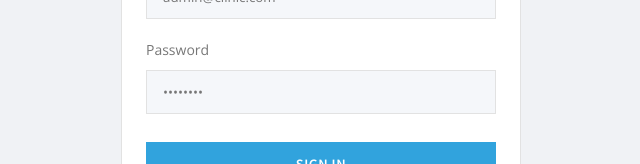
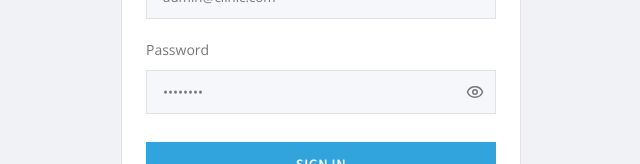
Before and after one commit to vishwajit15-git/medlayer, a React (Vite) app in the folder frontend/: page /login in a window 1280 px wide. Shown: the part 431-595 px from the top of the page, without its empty margins (319-959 px from the left). Built offline with nearby package versions, Linux system fonts and the light colour scheme; no server answers.

Commit message:
feat: implement staff management interface with registration and role-based account access control

```diff
--- a/frontend/src/pages/Login.jsx
+++ b/frontend/src/pages/Login.jsx
@@ -1,13 +1,14 @@
 import React, { useState } from 'react';
 import { useAuth } from '../context/AuthContext';
 import { useNavigate, Link } from 'react-router-dom';
-import { Activity } from 'lucide-react';
+import { Activity, Eye, EyeOff } from 'lucide-react';
 
 const Login = () => {
   const { login } = useAuth();
   const navigate = useNavigate();
   const [email, setEmail] = useState('');
   const [password, setPassword] = useState('');
+  const [showPassword, setShowPassword] = useState(false);
   const [error, setError] = useState('');
   const [loading, setLoading] = useState(false);
   const [loginRole, setLoginRole] = useState('admin');
@@ -116,13 +117,35 @@ const Login = () => {
           </div>
           <div>
             <label style={{ display: 'block', marginBottom: '0.5rem', fontSize: '0.875rem', color: 'var(--text-secondary)' }}>Password</label>
+            <div style={{ position: 'relative' }}>
               <input
-              type="password"
+                type={showPassword ? "text" : "password"}
                 required
                 value={password}
                 onChange={(e) => setPassword(e.target.value)}
                 placeholder="••••••••"
+                style={{ width: '100%', paddingRight: '2.5rem', boxSizing: 'border-box' }}
               />
+              <button
+                type="button"
+                onClick={() => setShowPassword(!showPassword)}
+                style={{
+                  position: 'absolute',
+                  right: '0.5rem',
+                  top: '50%',
+                  transform: 'translateY(-50%)',
+                  background: 'none',
+                  border: 'none',
+                  color: 'var(--text-secondary)',
+                  cursor: 'pointer',
+                  padding: '0.25rem',
+                  display: 'flex',
+                  alignItems: 'center'
+                }}
+              >
+                {showPassword ? <EyeOff size={18} /> : <Eye size={18} />}
+              </button>
+            </div>
           </div>
           <button type="submit" className="btn btn-primary" disabled={loading} style={{ marginTop: '0.5rem' }}>
             {loading ? 'Authenticating...' : 'Sign In'}
--- a/frontend/src/pages/Register.jsx
+++ b/frontend/src/pages/Register.jsx
@@ -1,6 +1,6 @@
 import React, { useState } from 'react';
 import { useNavigate, Link } from 'react-router-dom';
-import { ShieldCheck } from 'lucide-react';
+import { ShieldCheck, Eye, EyeOff } from 'lucide-react';
 import api from '../api/axios';
 
 const Register = () => {
@@ -10,6 +10,7 @@ const Register = () => {
     email: '',
     password: ''
   });
+  const [showPassword, setShowPassword] = useState(false);
   const [error, setError] = useState('');
   const [success, setSuccess] = useState('');
   const [loading, setLoading] = useState(false);
@@ -74,13 +75,35 @@ const Register = () => {
           </div>
           <div>
             <label style={{ display: 'block', marginBottom: '0.5rem', fontSize: '0.875rem', color: 'var(--text-secondary)' }}>Admin Password</label>
+            <div style={{ position: 'relative' }}>
               <input
-              type="password"
+                type={showPassword ? "text" : "password"}
                 required
                 value={formData.password}
                 onChange={(e) => setFormData({...formData, password: e.target.value})}
                 placeholder="••••••••"
+                style={{ width: '100%', paddingRight: '2.5rem', boxSizing: 'border-box' }}
               />
+              <button
+                type="button"
+                onClick={() => setShowPassword(!showPassword)}
+                style={{
+                  position: 'absolute',
+                  right: '0.5rem',
+                  top: '50%',
+                  transform: 'translateY(-50%)',
+                  background: 'none',
+                  border: 'none',
+                  color: 'var(--text-secondary)',
+                  cursor: 'pointer',
+                  padding: '0.25rem',
+                  display: 'flex',
+                  alignItems: 'center'
+                }}
+              >
+                {showPassword ? <EyeOff size={18} /> : <Eye size={18} />}
+              </button>
+            </div>
           </div>
           <button type="submit" className="btn btn-primary" disabled={loading} style={{ marginTop: '0.5rem' }}>
             {loading ? 'Deploying...' : 'Register Target Clinic'}
--- a/frontend/src/pages/StaffManagement.jsx
+++ b/frontend/src/pages/StaffManagement.jsx
@@ -1,6 +1,6 @@
 import React, { useState, useEffect, useCallback } from 'react';
 import api from '../api/axios';
-import { Users, UserPlus, Mail, Lock, ShieldCheck, Trash2, RefreshCw, UserCheck, UserX } from 'lucide-react';
+import { Users, UserPlus, Mail, Lock, ShieldCheck, Trash2, RefreshCw, UserCheck, UserX, Eye, EyeOff } from 'lucide-react';
 import CustomSelect from '../components/CustomSelect';
 
 const StaffManagement = () => {
@@ -10,6 +10,7 @@ const StaffManagement = () => {
     role: 'receptionist',
     doctorId: ''
   });
+  const [showPassword, setShowPassword] = useState(false);
   const [loading, setLoading] = useState(false);
   const [message, setMessage] = useState('');
   const [error, setError] = useState('');
@@ -150,15 +151,36 @@ const StaffManagement = () => {
               <label style={{ display: 'flex', alignItems: 'center', gap: '0.5rem', marginBottom: '0.5rem', color: 'var(--text-secondary)', fontSize: '0.875rem' }}>
                 <Lock size={16} /> Secure Password
               </label>
+              <div style={{ position: 'relative' }}>
                 <input
-                type="password"
+                  type={showPassword ? "text" : "password"}
                   required
                   placeholder="••••••••"
                   minLength="6"
                   value={formData.password}
                   onChange={(e) => setFormData({ ...formData, password: e.target.value })}
-                style={{ width: '100%', padding: '0.875rem', borderRadius: 'var(--radius-md)', border: '1px solid var(--border-subtle)', background: 'var(--bg-secondary)', color: 'var(--text-primary)', boxSizing: 'border-box' }}
+                  style={{ width: '100%', padding: '0.875rem', paddingRight: '2.5rem', borderRadius: 'var(--radius-md)', border: '1px solid var(--border-subtle)', background: 'var(--bg-secondary)', color: 'var(--text-primary)', boxSizing: 'border-box' }}
                 />
+                <button
+                  type="button"
+                  onClick={() => setShowPassword(!showPassword)}
+                  style={{
+                    position: 'absolute',
+                    right: '0.5rem',
+                    top: '50%',
+                    transform: 'translateY(-50%)',
+                    background: 'none',
+                    border: 'none',
+                    color: 'var(--text-secondary)',
+                    cursor: 'pointer',
+                    padding: '0.25rem',
+                    display: 'flex',
+                    alignItems: 'center'
+                  }}
+                >
+                  {showPassword ? <EyeOff size={18} /> : <Eye size={18} />}
+                </button>
+              </div>
             </div>
 
             <div style={{ gridColumn: formData.role === 'doctor' ? 'span 1' : 'span 2' }}>
```
Lines whose indentation alone changed are shown as unchanged.
